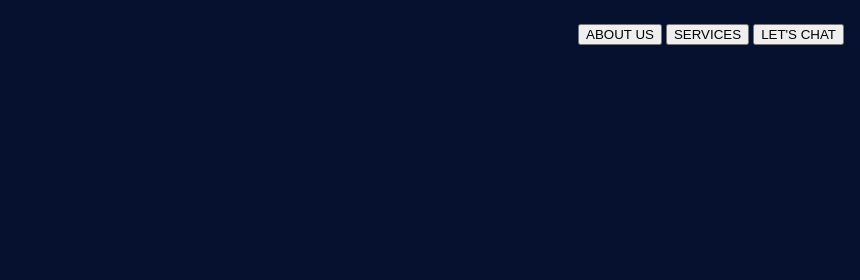
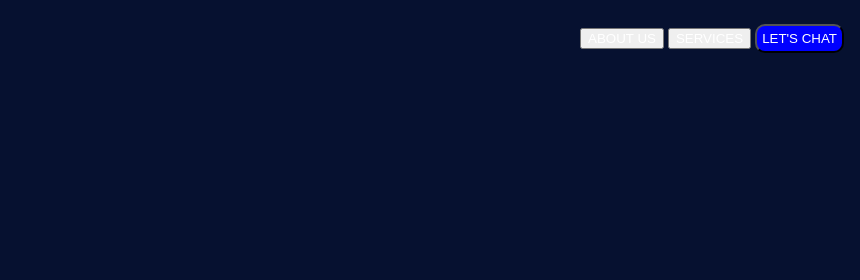
Before and after one commit to MarcS2/Coolsite, a plain HTML site: page index.html in a window 1280 px wide. Shown: the top 280 px of the page, 420-1280 px from the left. Drawn offline with Linux system fonts and the light colour scheme.

Commit message:
Coolsite

```diff
--- a/index.html
+++ b/index.html
@@ -17,7 +17,8 @@
       <div class="buttons">
         <button> ABOUT US</button>
         <button> SERVICES</button>
-        <button> LET'S CHAT</button>
+        <button class="blue-button"> LET'S CHAT</button>
+
 
       </div>
     </header>
--- a/style.css
+++ b/style.css
@@ -19,7 +19,9 @@ h1 {
   color: white;
 }
 
-
+button {
+  color: white;
+}
 
 footer>div {
   background-color: white;
@@ -60,3 +62,10 @@ header.buttons {
 .main-text>b {
   color: #fafd61;
 }
+
+
+.blue-button {
+  border-radius: 10px;
+  padding: 5px 5px;
+  background-color: blue;
+}
```
